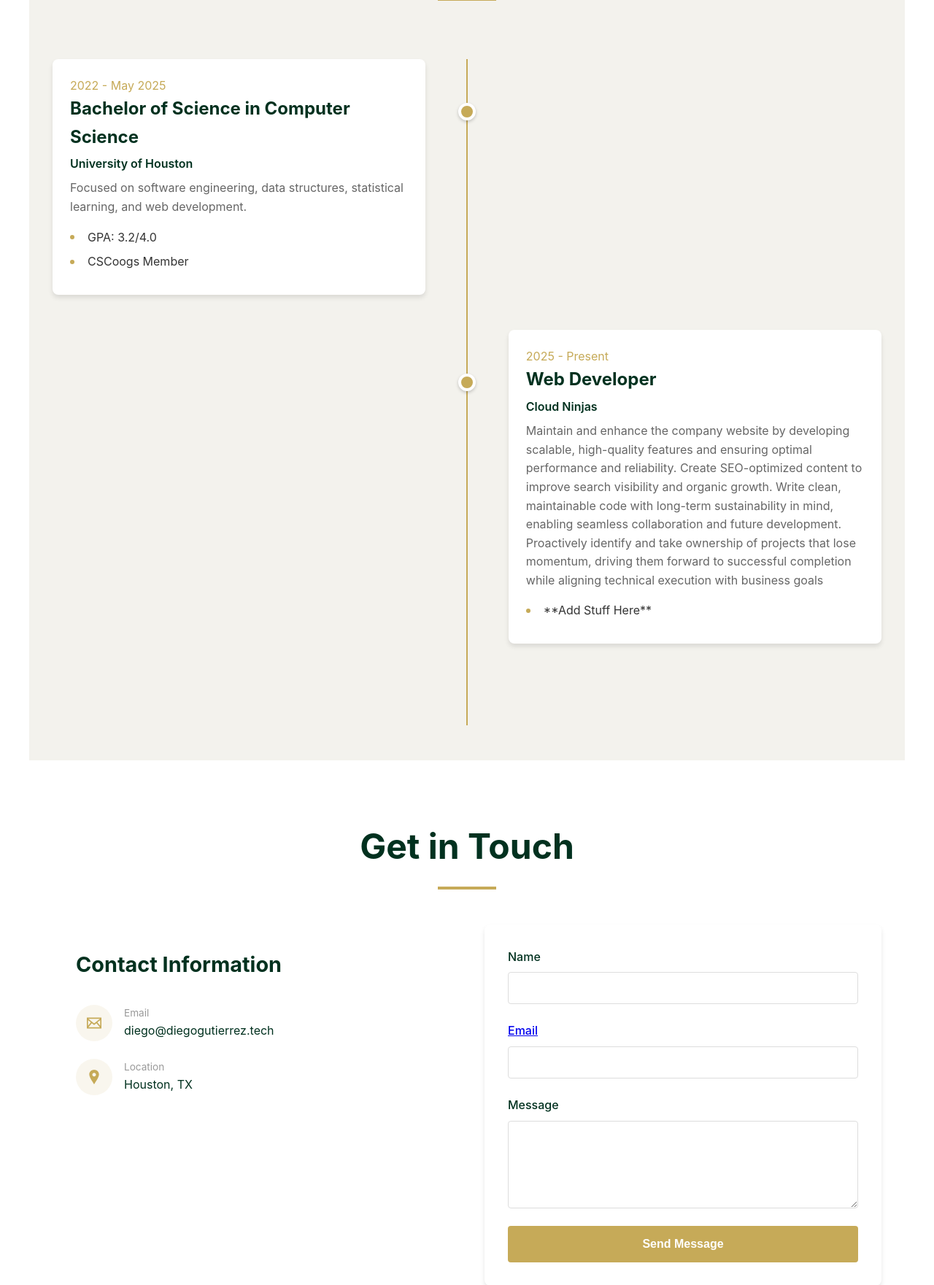
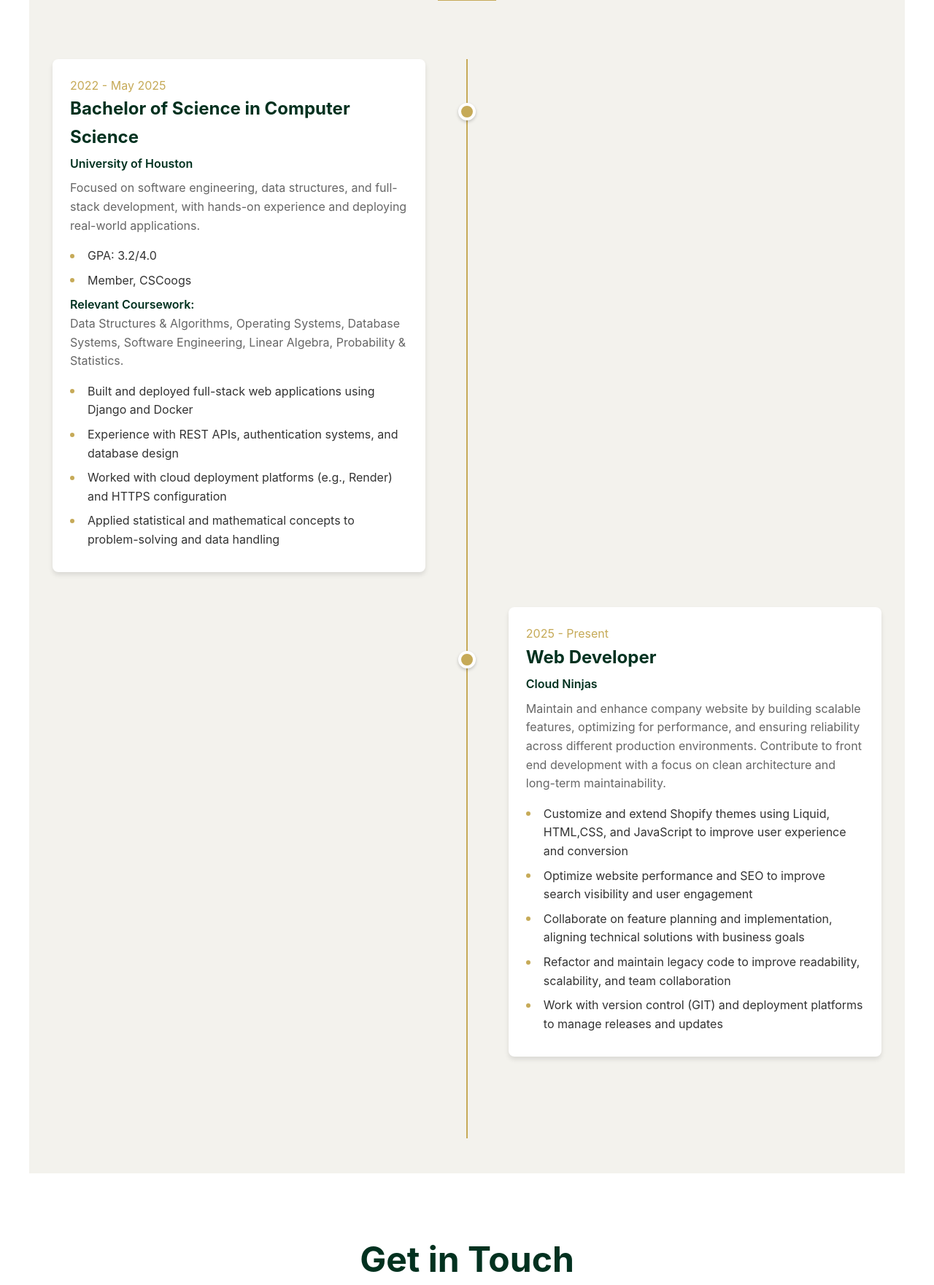
Before and after one commit to Nighttterrors/portfolio_site, a Django app: page / in a window 1280 px wide. Shown: the part 2763-4524 px from the top of the page at 73% size. Run offline with Django 4.2, Linux system fonts and the light colour scheme.

Commit message:
Final content tweaks and videobg optimization via HandBrake

```diff
--- a/portfolio/templates/portfolio/index.html
+++ b/portfolio/templates/portfolio/index.html
@@ -291,11 +291,21 @@
                 <h3 class="timeline-title">Bachelor of Science in Computer Science</h3>
                 <p class="timeline-org">University of Houston</p>
                 <p class="timeline-description">
-                    Focused on software engineering, data structures, statistical learning, and web development.
+                    Focused on software engineering, data structures, and full-stack development, with hands-on experience and deploying real-world applications.
                 </p>
                 <ul class="timeline-highlights">
                     <li>GPA: 3.2/4.0</li>
-                    <li>CSCoogs Member</li>
+                    <li>Member, CSCoogs</li>
+                </ul>
+                <strong class="timeline-org">Relevant Coursework:</strong>
+                <p class="timeline-description">
+                    Data Structures & Algorithms, Operating Systems, Database Systems, Software Engineering, Linear Algebra, Probability & Statistics.
+                </p>
+                <ul class="timeline-highlights">
+                    <li>Built and deployed full-stack web applications using Django and Docker</li>
+                    <li>Experience with REST APIs, authentication systems, and database design</li>
+                    <li>Worked with cloud deployment platforms (e.g., Render) and HTTPS configuration</li>
+                    <li>Applied statistical and mathematical concepts to problem-solving and data handling</li>
                 </ul>
             </div>
         </div>
@@ -306,15 +316,14 @@
                 <h3 class="timeline-title">Web Developer</h3>
                 <p class="timeline-org">Cloud Ninjas</p>
                 <p class="timeline-description">
-                    Maintain and enhance the company website by developing scalable, high-quality features and ensuring
-                    optimal performance and reliability. Create SEO-optimized content to improve search visibility and
-                    organic growth. Write clean, maintainable code with long-term sustainability in mind, enabling
-                    seamless collaboration and future development. Proactively identify and take ownership of projects
-                    that lose momentum, driving them forward to successful completion while aligning technical execution
-                    with business goals
+                    Maintain and enhance company website by building scalable features, optimizing for performance, and ensuring reliability across different production environments. Contribute to front end development with a focus on clean architecture and long-term maintainability.
                 </p>
                 <ul class="timeline-highlights">
-                    <li>**Add Stuff Here**</li>
+                    <li>Customize and extend Shopify themes using Liquid, HTML,CSS, and JavaScript to improve user experience and conversion</li>
+                    <li>Optimize website performance and SEO to improve search visibility and user engagement</li>
+                    <li>Collaborate on feature planning and implementation, aligning technical solutions with business goals</li>
+                    <li>Refactor and maintain legacy code to improve readability, scalability, and team collaboration</li>
+                    <li>Work with version control (GIT) and deployment platforms to manage releases and updates</li>
                 </ul>
             </div>
         </div>
```
